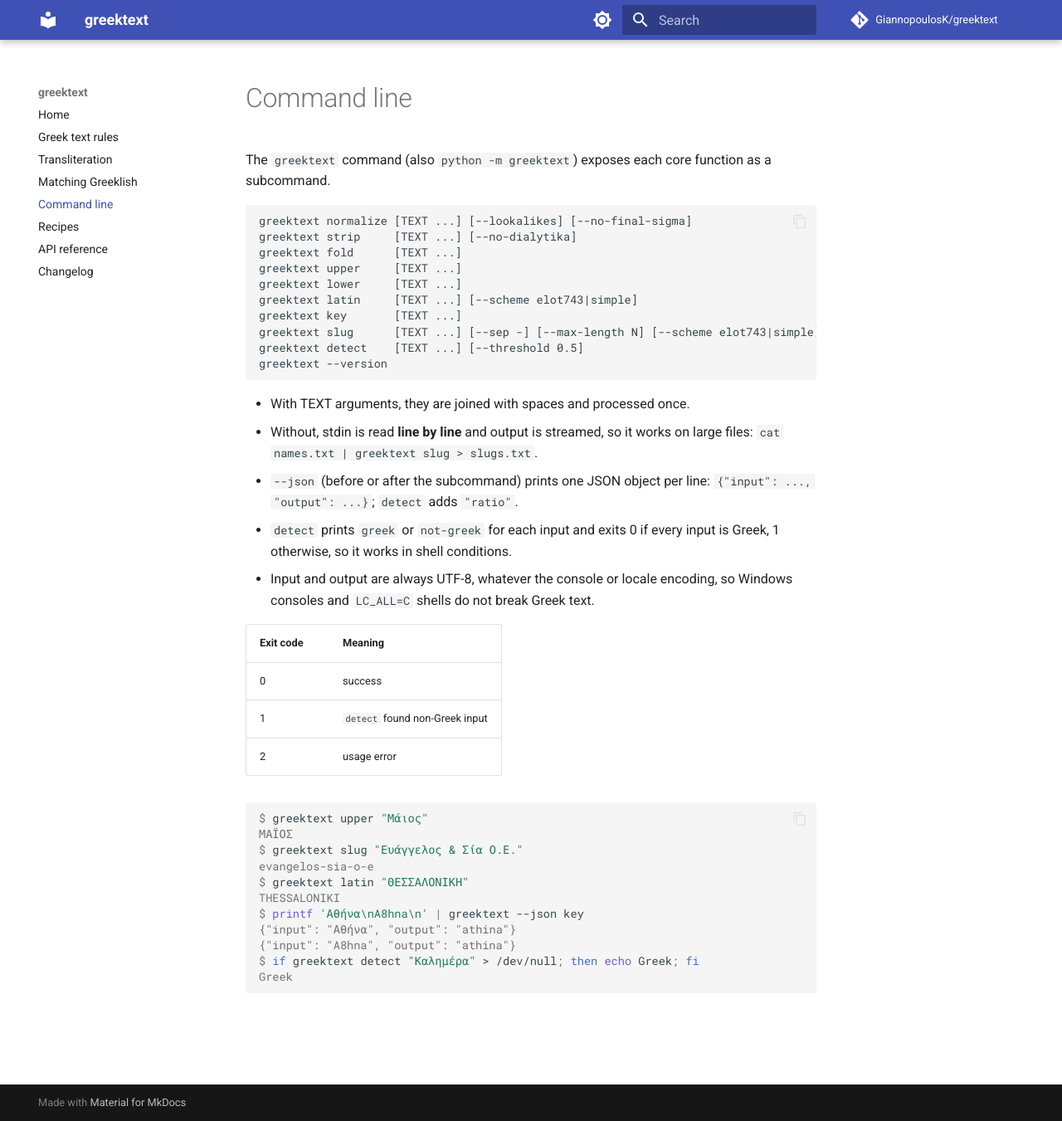
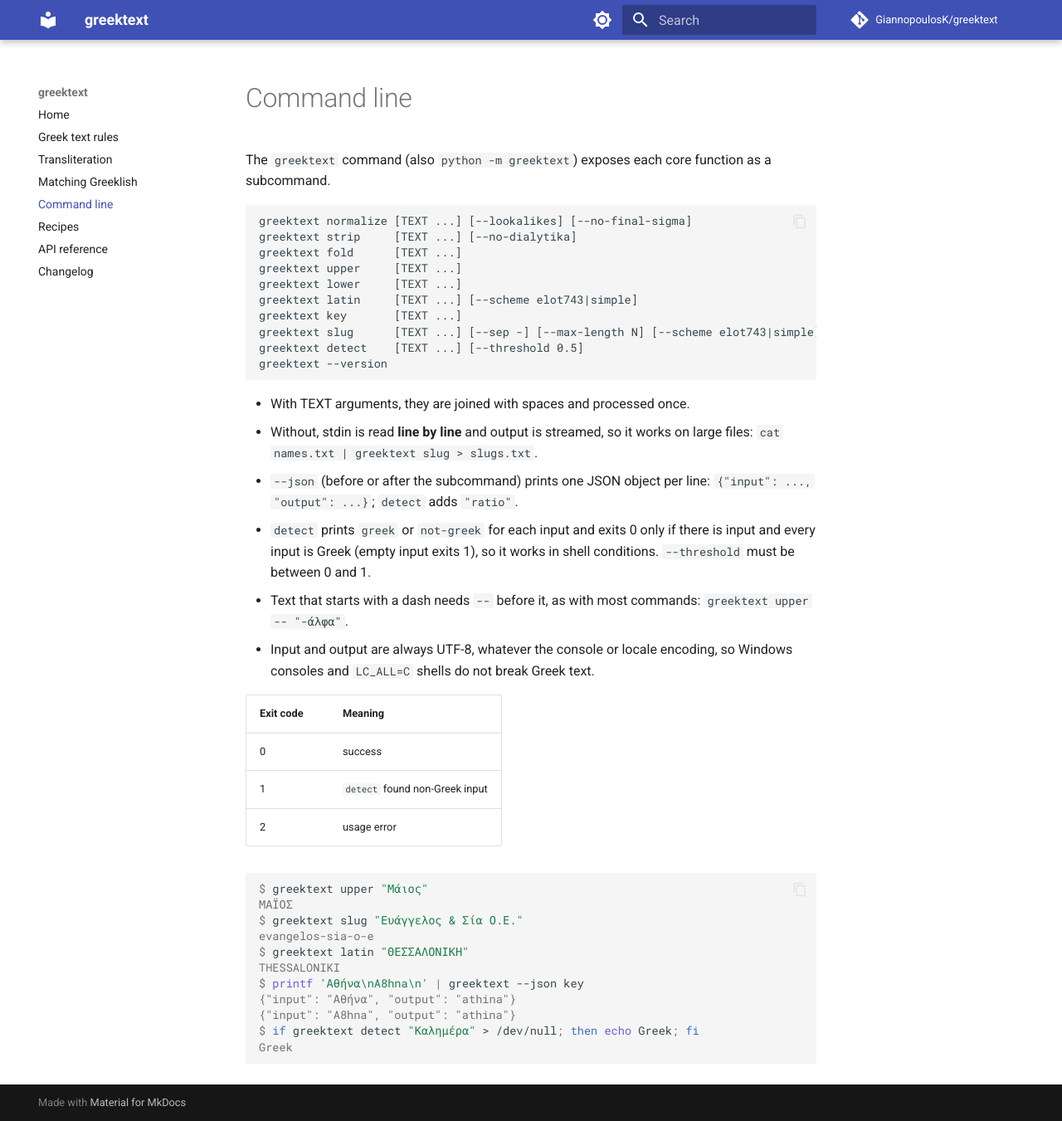
Before and after one commit to GiannopoulosK/greektext, an MkDocs documentation site: the page built from docs/cli.md, in a window 1280 px wide and 1351 px high. Shown: the whole window at 83% size. Built offline with MkDocs 1.6.1 and Material for MkDocs 9.7.7, drawn with Linux system fonts in a browser that asks for light colours; comment, search, counter and statistics services are not loaded.

Commit message:
Make CLI detect fail on empty input and validate --threshold
An empty stdin made detect succeed vacuously, so `if greektext detect < file`
passed for an empty file. It now exits 1. --threshold must be between 0 and 1,
and the docs show how to pass text that starts with a dash.

```diff
--- a/docs/cli.md
+++ b/docs/cli.md
@@ -21,8 +21,11 @@ greektext --version
   `cat names.txt | greektext slug > slugs.txt`.
 - `--json` (before or after the subcommand) prints one JSON object per line:
   `{"input": ..., "output": ...}`; `detect` adds `"ratio"`.
-- `detect` prints `greek` or `not-greek` for each input and exits 0 if every input is Greek,
-  1 otherwise, so it works in shell conditions.
+- `detect` prints `greek` or `not-greek` for each input and exits 0 only if there is input
+  and every input is Greek (empty input exits 1), so it works in shell conditions.
+  `--threshold` must be between 0 and 1.
+- Text that starts with a dash needs `--` before it, as with most commands:
+  `greektext upper -- "-άλφα"`.
 - Input and output are always UTF-8, whatever the console or locale encoding, so Windows
   consoles and `LC_ALL=C` shells do not break Greek text.
 
```
Also changed, not shown: CHANGELOG.md (+2 -0 lines), 2 other files.
